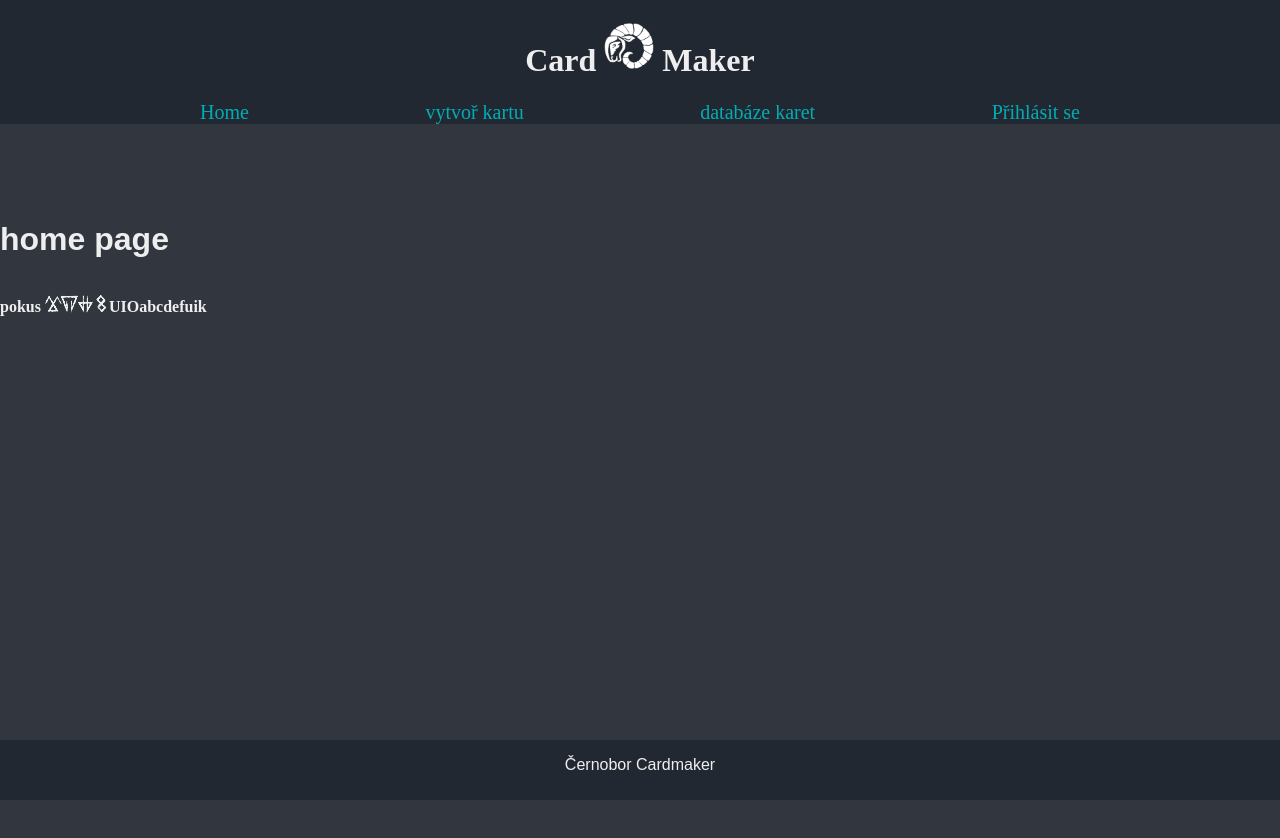
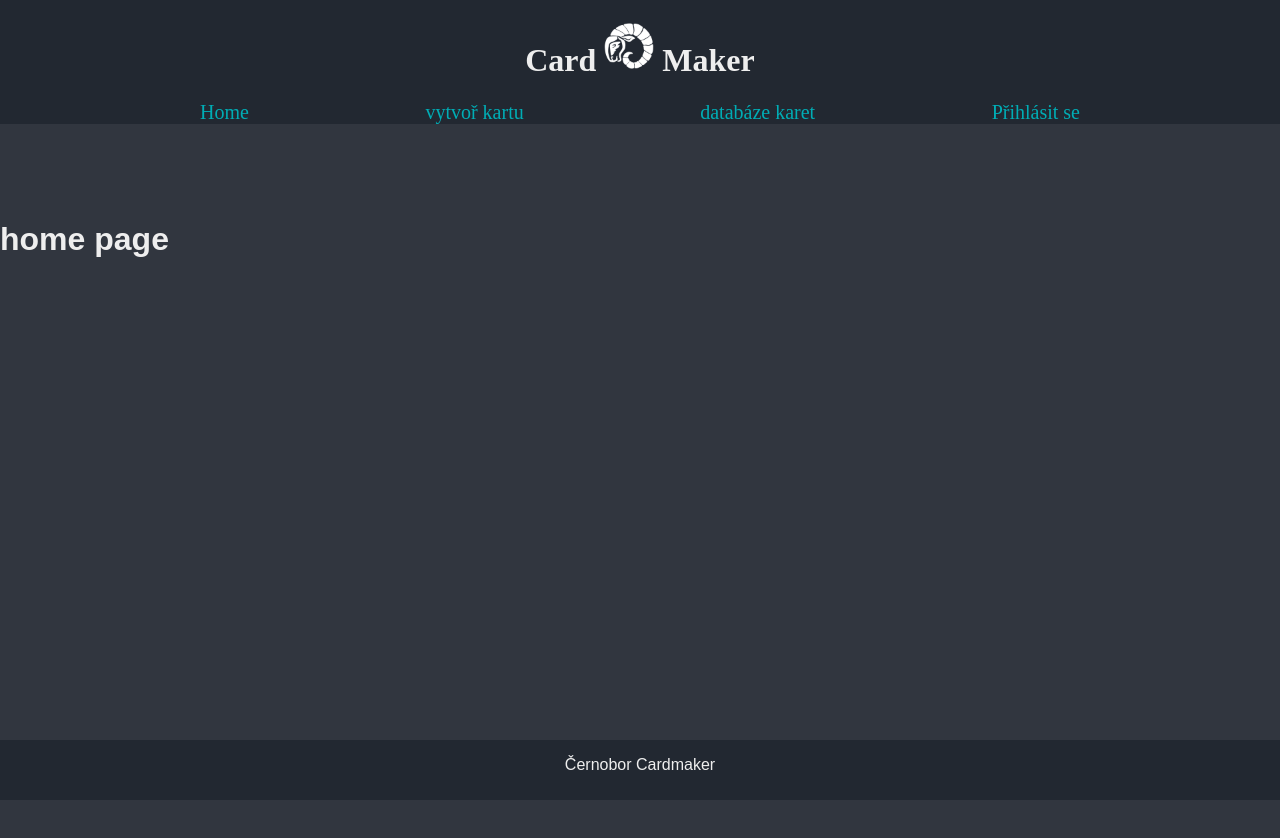
Before and after one commit to Cernobor/card-maker, a SvelteKit app in the folder cardMakerFE/: page / in a window 1280 px wide. Shown: the top 838 px of the page. Built offline with nearby package versions, Linux system fonts and the light colour scheme; no server answers; a web font is replaced by a local one.

Commit message:
remove test of lingua prima

```diff
--- a/cardMakerFE/src/routes/+page.svelte
+++ b/cardMakerFE/src/routes/+page.svelte
@@ -1,4 +1 @@
 <h1>home page</h1>
-
-
-<p class="lingua-prima">pokus ABCEUIOabcdefuik</p>
```
